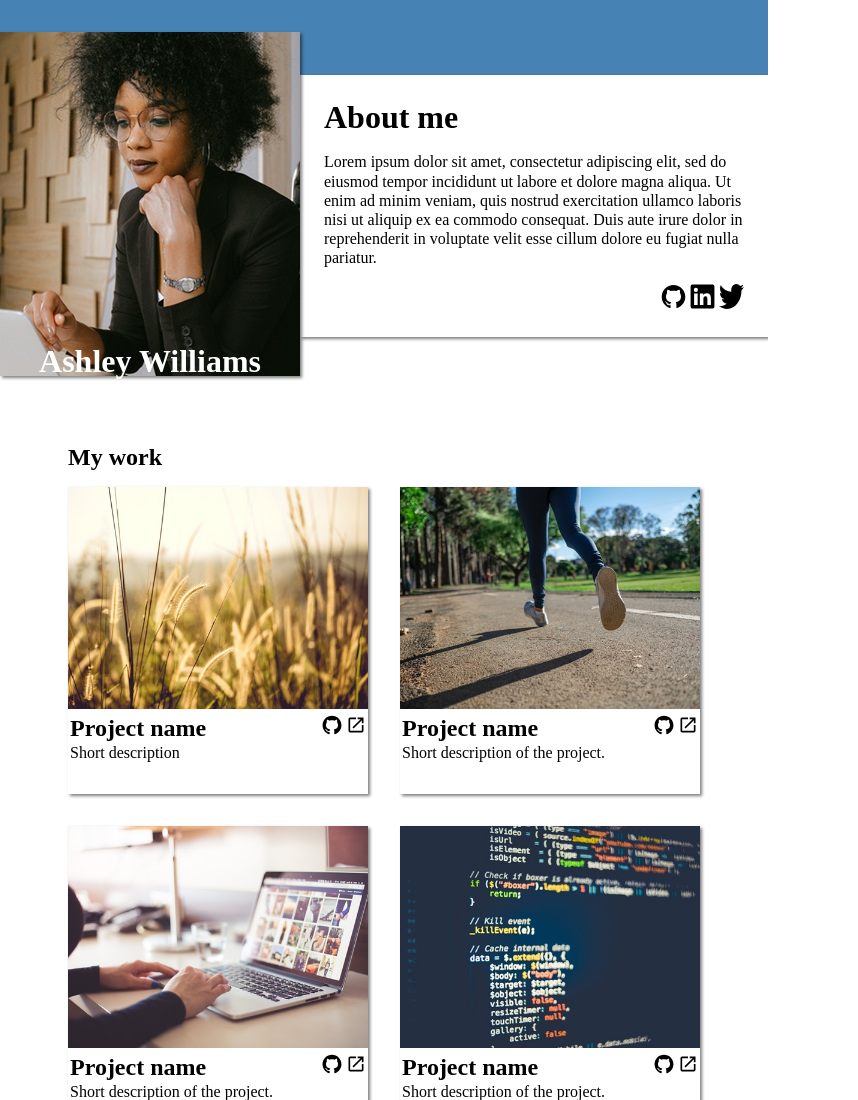
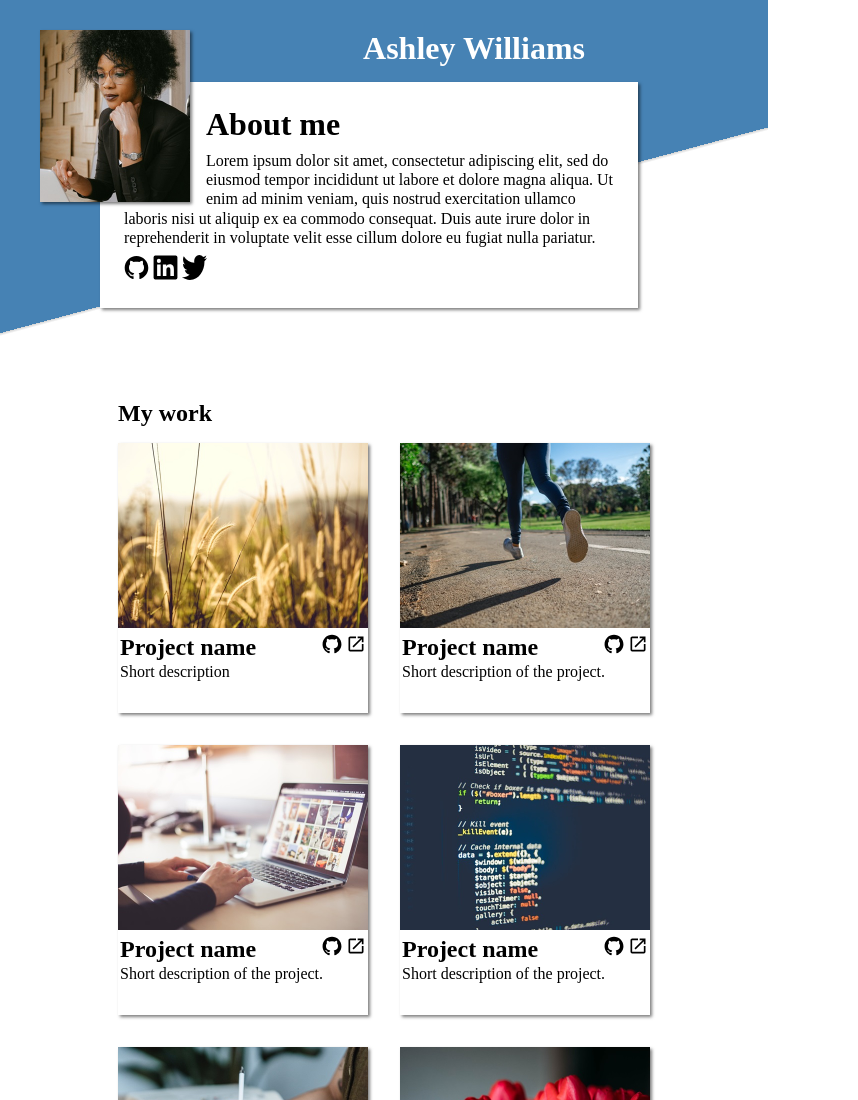
Before and after one commit to Shannqa/portfolio-example, a plain HTML site: page src/index.html in a window 768 px wide. Shown: the top 1100 px of the page, 858 px wide, since content can reach past the window. Drawn offline with Linux system fonts and the light colour scheme.

Commit message:
Adjust layout on mobile and tablet

```diff
--- a/src/index.html
+++ b/src/index.html
@@ -13,9 +13,10 @@
     <div class="header-content">
       <div class="header-photo">
         <h1>Ashley Williams</h1>
-        <img src="./img/pexels-anna-shvets-3727474-300w.jpg">
+        <img id="head-img" src="./img/pexels-anna-shvets-3727474-300w.jpg">
       </div>
       <div class="header-about">
+        <div class="header-space"></div>
         <h2>About me</h2>
         <p>Lorem ipsum dolor sit amet, consectetur adipiscing elit, sed do eiusmod tempor incididunt ut labore et dolore magna aliqua. Ut enim ad minim veniam, quis nostrud exercitation ullamco laboris nisi ut aliquip ex ea commodo consequat. Duis aute irure dolor in reprehenderit in voluptate velit esse cillum dolore eu fugiat nulla pariatur.</p>
         <div class="links">
--- a/src/styles.css
+++ b/src/styles.css
@@ -168,11 +168,22 @@ a[href^=mailto]::before {
     flex-direction: column;
   }
   .header-photo {
-    width: 100vw;
+    width: 80vw;
+    margin: 0 auto;
     margin-bottom: 1rem;
   }
+
+  #head-img {
+    width: 80vw;
+    margin: 0 auto;
+  }
+
+
+  article {
+    width: calc(100vw - 10px);
+  }
   article img {
-    width: 100vw;
+    width: 100%;
   }
 }
 
@@ -180,6 +191,49 @@ a[href^=mailto]::before {
   .projects-list {
     grid-template-columns: repeat(2, 1fr);
   }
+
+  .header-content {
+    position: relative;
+    height: 400px;
+    display: block;
+  }
+
+  .header-photo {
+    position: absolute;
+    top: 30px;
+    left: 40px;
+    z-index: 1;
+    width: 100%;
+  }
+
+  .header-photo h1 {
+    position: absolute;
+    top: 0;
+    left: 50px;
+  }
+
+  .header-about {
+    display: block;
+    margin-top: 50px;
+    max-width: 70%;
+    position: absolute;
+    left: 100px;
+  }
+
+  #head-img {
+    width: 150px;
+  }
+
+  .header-space {
+    float: left;
+    width: 90px;
+    height: 100px;
+  }
+
+  article img {
+    width: 250px;
+  }
+
 }
 
 @media screen and (min-width: 769px) {
```
